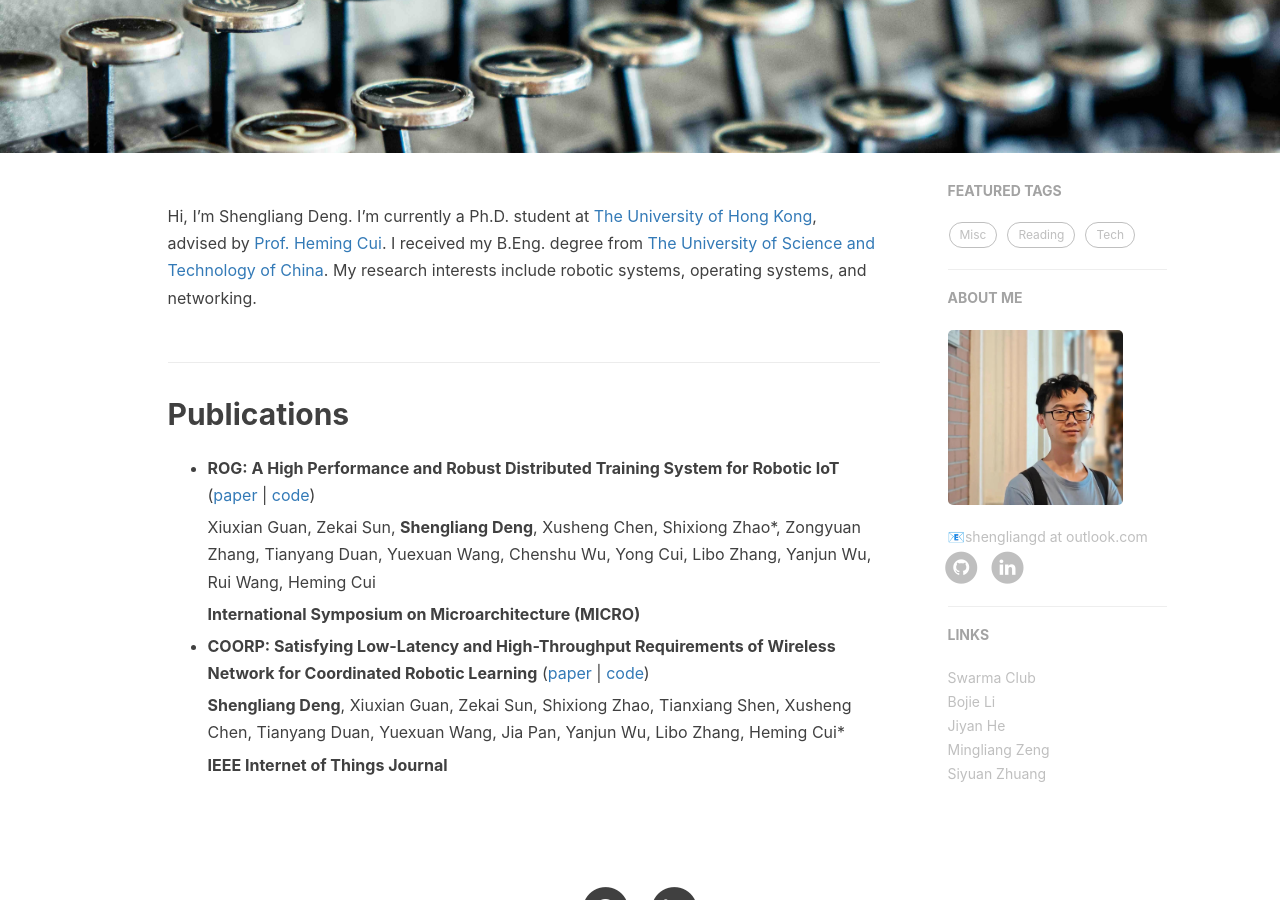
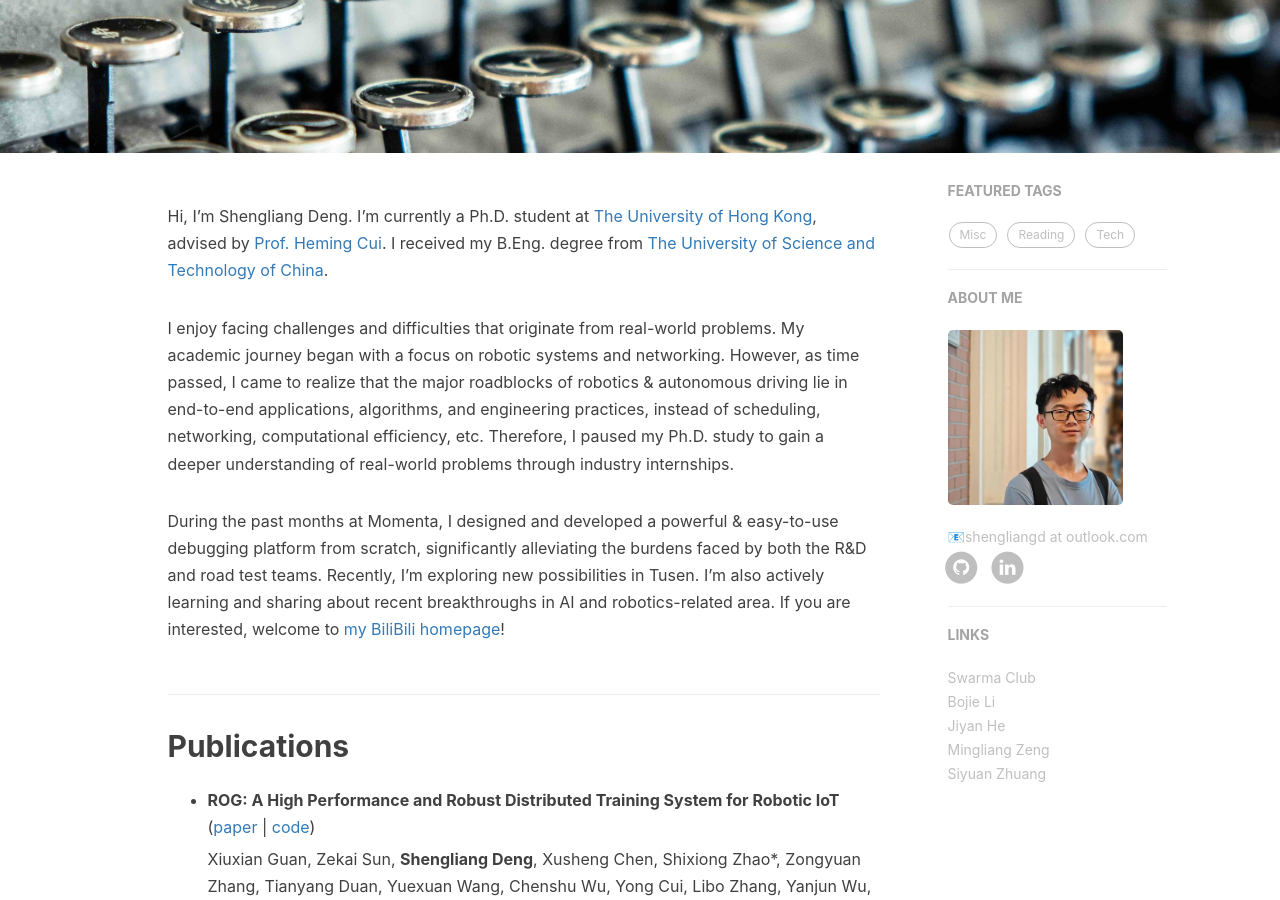
Before and after one commit to shengliangd/shengliangd.github.io, a Jekyll site: the page built from about.html, in a window 1280 px wide and 900 px high, scrolled down 245 px. Built offline with Jekyll 4.4.1, drawn with Linux system fonts in a browser that asks for light colours; nearby versions of some CDN libraries; comment, search, counter and statistics services are not loaded.

Commit message:
update about page

```diff
--- a/_includes/about/en.md
+++ b/_includes/about/en.md
@@ -1,7 +1,14 @@
 Hi, I'm Shengliang Deng.
 I'm currently a Ph.D. student at [The University of Hong Kong](https://www.hku.hk/), advised by [Prof. Heming Cui](https://www.cs.hku.hk/~heming).
 I received my B.Eng. degree from [The University of Science and Technology of China](https://en.ustc.edu.cn/).
-My research interests include robotic systems, operating systems, and networking.
+
+I enjoy facing challenges and difficulties that originate from real-world problems.
+My academic journey began with a focus on robotic systems and networking. However, as time passed, I came to realize that the major roadblocks of robotics & autonomous driving lie in end-to-end applications, algorithms, and engineering practices, instead of scheduling, networking, computational efficiency, etc.
+Therefore, I paused my Ph.D. study to gain a deeper understanding of real-world problems through industry internships.
+
+During the past months at Momenta, I designed and developed a powerful & easy-to-use debugging platform from scratch, significantly alleviating the burdens faced by both the R&D and road test teams.
+Recently, I'm exploring new possibilities in Tusen.
+I'm also actively learning and sharing about recent breakthroughs in AI and robotics-related area. If you are interested, welcome to [my BiliBili homepage](https://space.bilibili.com/384976643/video)!
 
 ## Publications
 
```
